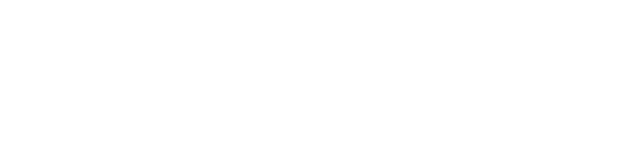
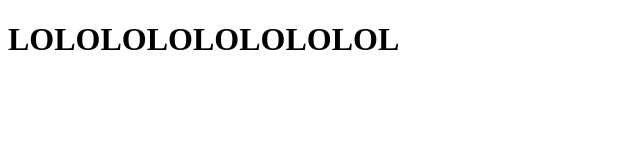
Before and after one commit to TROLL-LOL-LOL-LOL-LOL/myfirstrepo, a plain HTML site: page index.html in a window 1280 px wide. Shown: the whole page, without its empty margins (0-640 px from the left). Drawn offline with Linux system fonts and the light colour scheme.

Commit message:
Add some text

```diff
--- a/index.html
+++ b/index.html
@@ -4,7 +4,8 @@
 <meta charset="UTF-8">
 <title>Untitled Document</title>
 </head>
-
+<p><h1>LOLOLOLOLOLOLOLOL
+</h1></p>
 <body>
 </body>
 </html>
```
